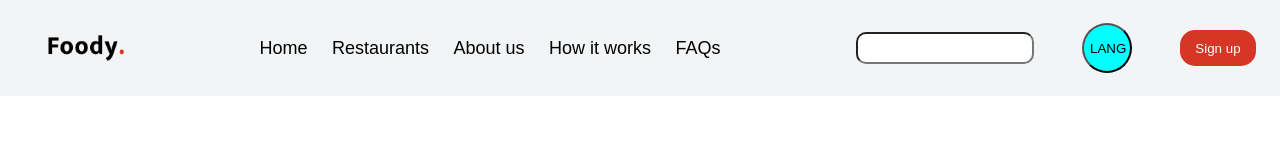
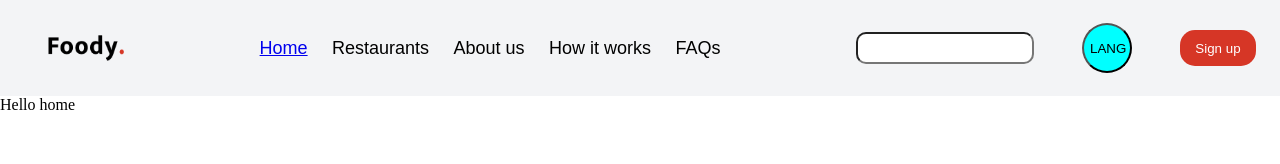
Before and after one commit to Rufat239/foody_client, a React (Create React App) app: page / in a window 1280 px wide. Shown: the top 164 px of the page. Built offline with nearby package versions, Linux system fonts and the light colour scheme.

Commit message:
HomePage connected app

```diff
--- a/src/App.jsx
+++ b/src/App.jsx
@@ -1,12 +1,15 @@
 import React from "react";
-import { BrowserRouter as Router, Routes } from "react-router-dom";
+import { Route, BrowserRouter as Router, Routes } from "react-router-dom";
 import Layout from "./components/Layout/Layout";
+import HomePage from "./pages/HomePage";
 
 function App() {
   return (
     <Router>
       <Layout>
-        <Routes></Routes>
+        <Routes>
+          <Route path="/" element={<HomePage />} />
+        </Routes>
       </Layout>
     </Router>
   );
--- a/src/components/Header/Header.jsx
+++ b/src/components/Header/Header.jsx
@@ -1,6 +1,7 @@
 import React from "react";
 import imageLogo from "../../assets/headerImages/Foody..png";
 import "../../style/header.css";
+import { Link } from "react-router-dom";
 
 function Header() {
   return (
@@ -9,7 +10,9 @@ function Header() {
         <img src={imageLogo} alt="" className="imgLogo" />
 
         <ul>
-          <li>Home</li>
+          <Link to="/">
+            <li>Home</li>
+          </Link>
           <li>Restaurants</li>
           <li>About us</li>
           <li>How it works</li>
--- a/src/pages/HomePage.jsx
+++ b/src/pages/HomePage.jsx
@@ -1,9 +1,10 @@
 import React from "react";
+import Home from "../components/Home/Home";
 
 function HomePage() {
   return (
     <div>
-      <h1>Hello Home</h1>
+      <Home />
     </div>
   );
 }
```
